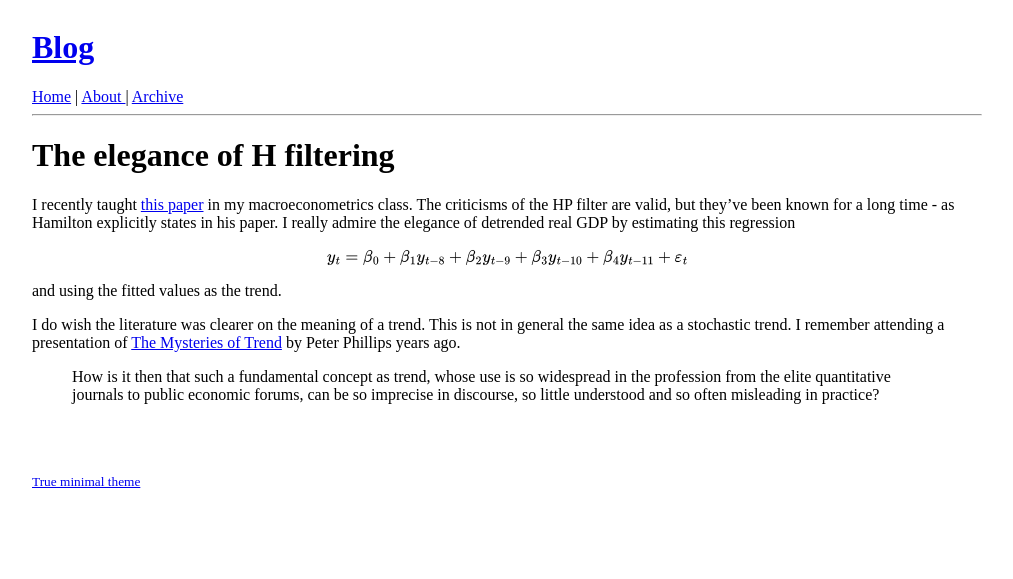
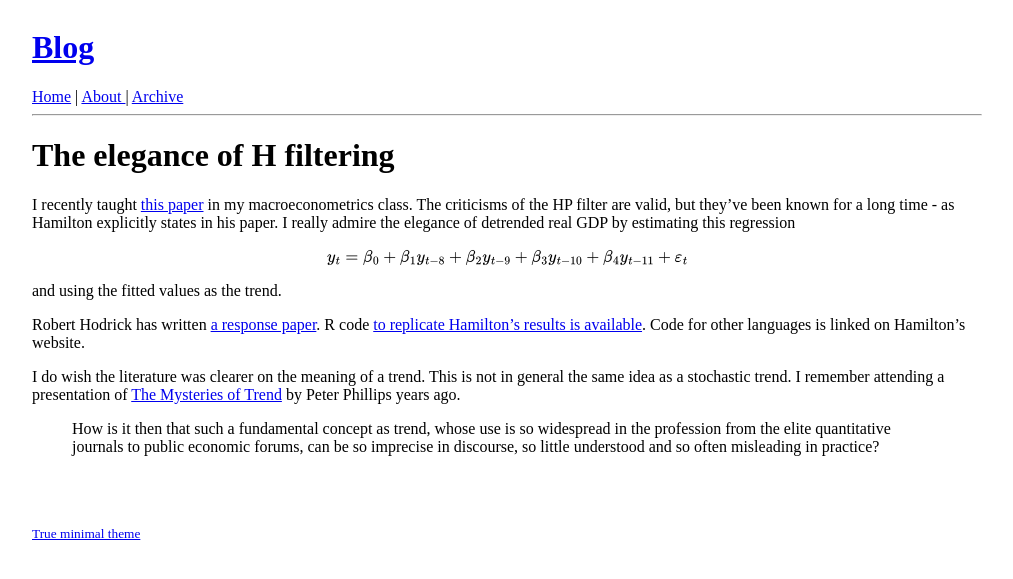
Before and after one commit to bachmeil/the-blog, a Jekyll site: the page built from _posts/2022-09-06-hamilton-filtering.md, in a window 1280 px wide. Shown: the top 579 px of the page, without its empty margins (133-1146 px from the left). Built offline with Jekyll 4.4.1, drawn with Linux system fonts in a browser that asks for light colours.

Commit message:
Add links

```diff
--- a/_posts/2022-09-06-hamilton-filtering.md
+++ b/_posts/2022-09-06-hamilton-filtering.md
@@ -6,6 +6,8 @@ I recently taught [this paper](http://econweb.ucsd.edu/~jhamilto/hp.pdf) in my m
 \\[y_{t} = \beta_{0} + \beta_{1} y_{t-8} + \beta_{2} y_{t-9} + \beta_{3} y_{t-10} + \beta_{4} y_{t-11} + \varepsilon_{t} \\]
 and using the fitted values as the trend.
 
+Robert Hodrick has written [a response paper](http://www8.gsb.columbia.edu/researcharchive/getpub/26120/p). R code [to replicate Hamilton's results is available](https://justinmshea.github.io/neverhpfilter/). Code for other languages is linked on Hamilton's website.
+
 I do wish the literature was clearer on the meaning of a trend. This is not in general the same idea as a stochastic trend. I remember attending a presentation of [The Mysteries of Trend](https://papers.ssrn.com/sol3/papers.cfm?abstract_id=1676216) by Peter Phillips years ago.
 
 > How is it then that such a fundamental concept as trend, whose use is so widespread in the profession from the elite quantitative journals to public economic forums, can be so imprecise in discourse, so little understood and so often misleading in practice?
```
